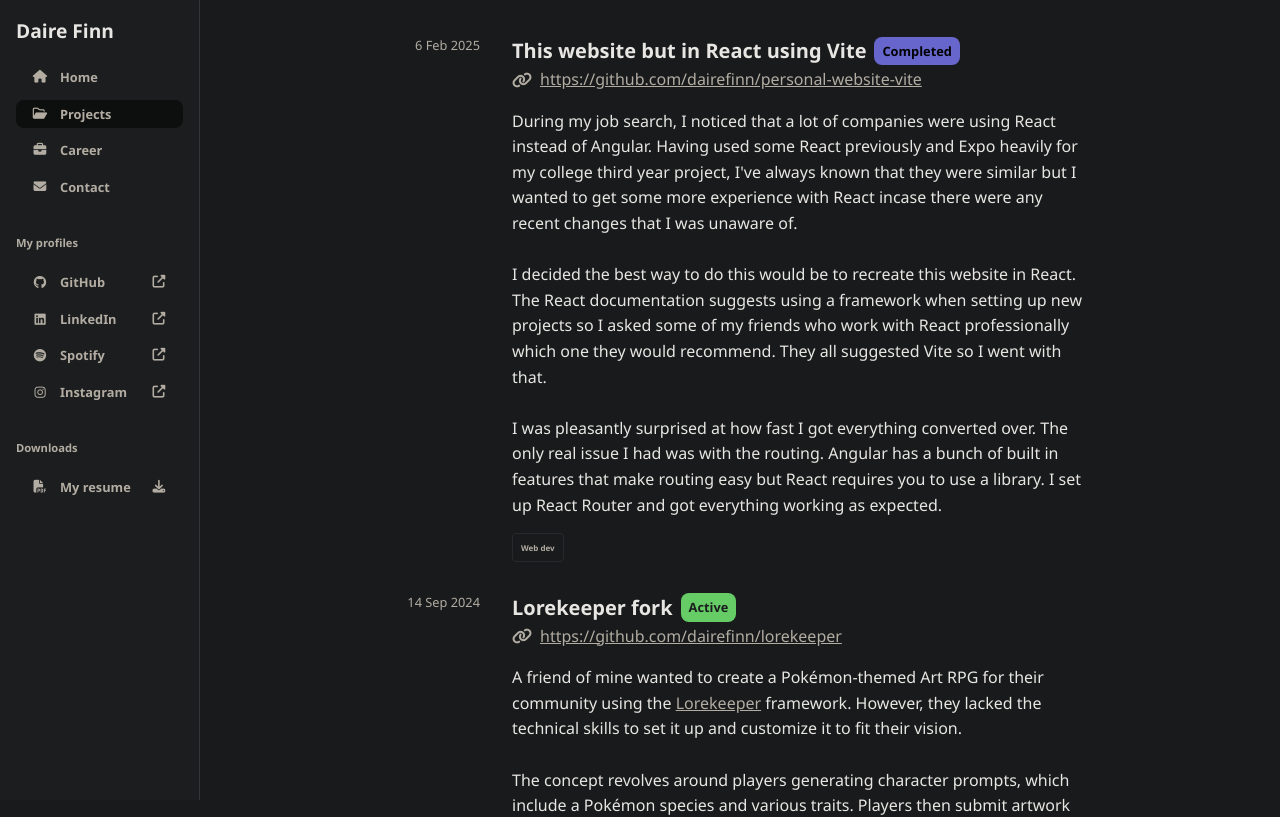
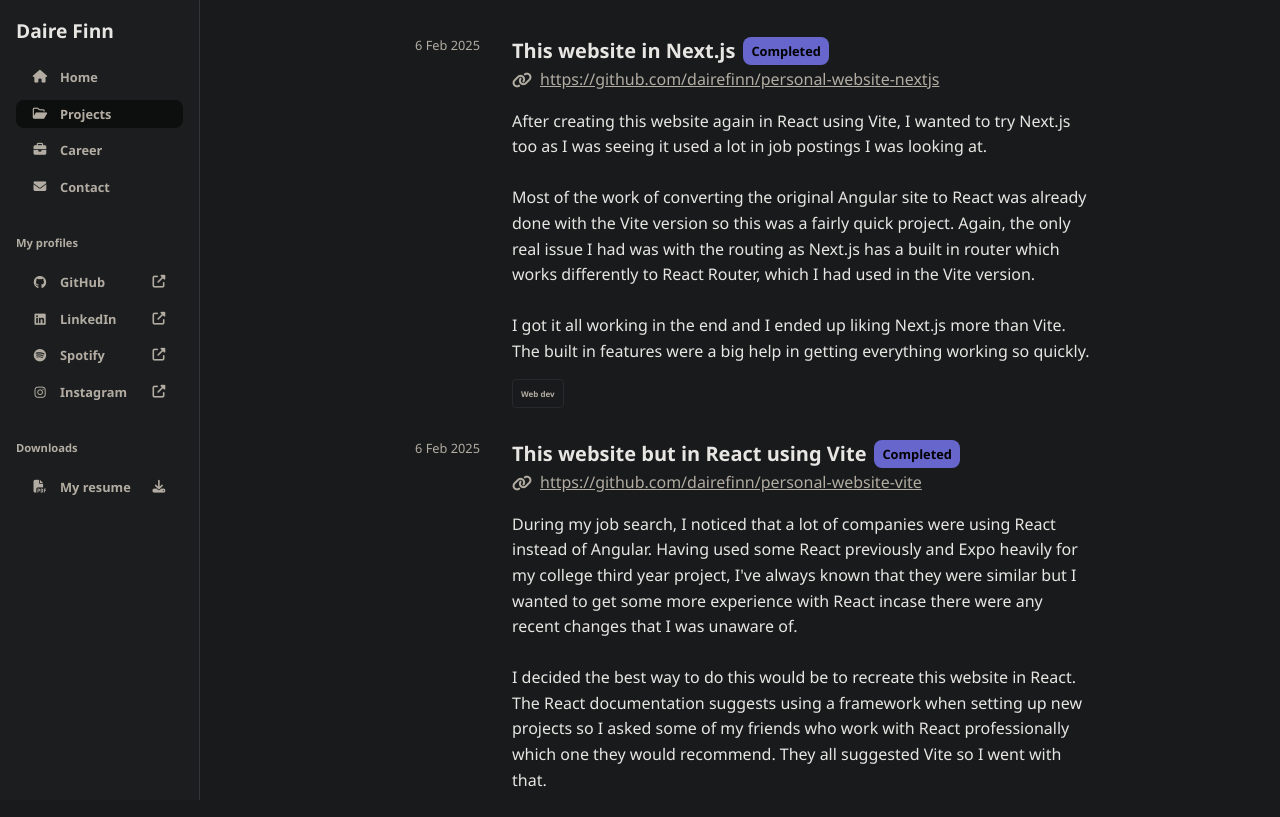
Before and after one commit to dairefinn/dairefinn.github.io, an Angular app: page /projects in a window 1280 px wide. Shown: the top 817 px of the page. Built offline with nearby package versions, Linux system fonts and the light colour scheme.

Commit message:
Added Next.js project

```diff
--- a/src/data/projects.ts
+++ b/src/data/projects.ts
@@ -17,6 +17,20 @@
 }
 
 export const projects: ProjectItem[] = [
+    {
+        title: 'This website in Next.js',
+        description: `
+            After creating this website again in React using Vite, I wanted to try Next.js too as I was seeing it used a lot in job postings I was looking at.
+            <br/><br/>
+            Most of the work of converting the original Angular site to React was already done with the Vite version so this was a fairly quick project. Again, the only real issue I had was with the routing as Next.js has a built in router which works differently to React Router, which I had used in the Vite version.
+            <br/><br/>
+            I got it all working in the end and I ended up liking Next.js more than Vite. The built in features were a big help in getting everything working so quickly.
+            `,
+        tags: [Tag.WEB_DEV],
+        link: 'https://github.com/dairefinn/personal-website-nextjs',
+        startDate: new Date('2025-02-06'),
+        status: ProjectStatus.COMPLETED
+    },
     {
         title: 'This website but in React using Vite',
         description: `
--- a/src/data/technologies.ts
+++ b/src/data/technologies.ts
@@ -21,7 +21,7 @@
             },
             {
                 title: 'This website',
-                description: 'This website is built in Angular. I have also created a few other projects in Angular. I created an exact copy of this website in React using Vite to learn how it works.'
+                description: 'This website is built in Angular. I have also created a few other projects in Angular. I created an exact copy of this website in React using Vite to learn how it works. Afterwards, I created another in Next.js for the same reason.'
             },
             {
                 title: 'College',
```
